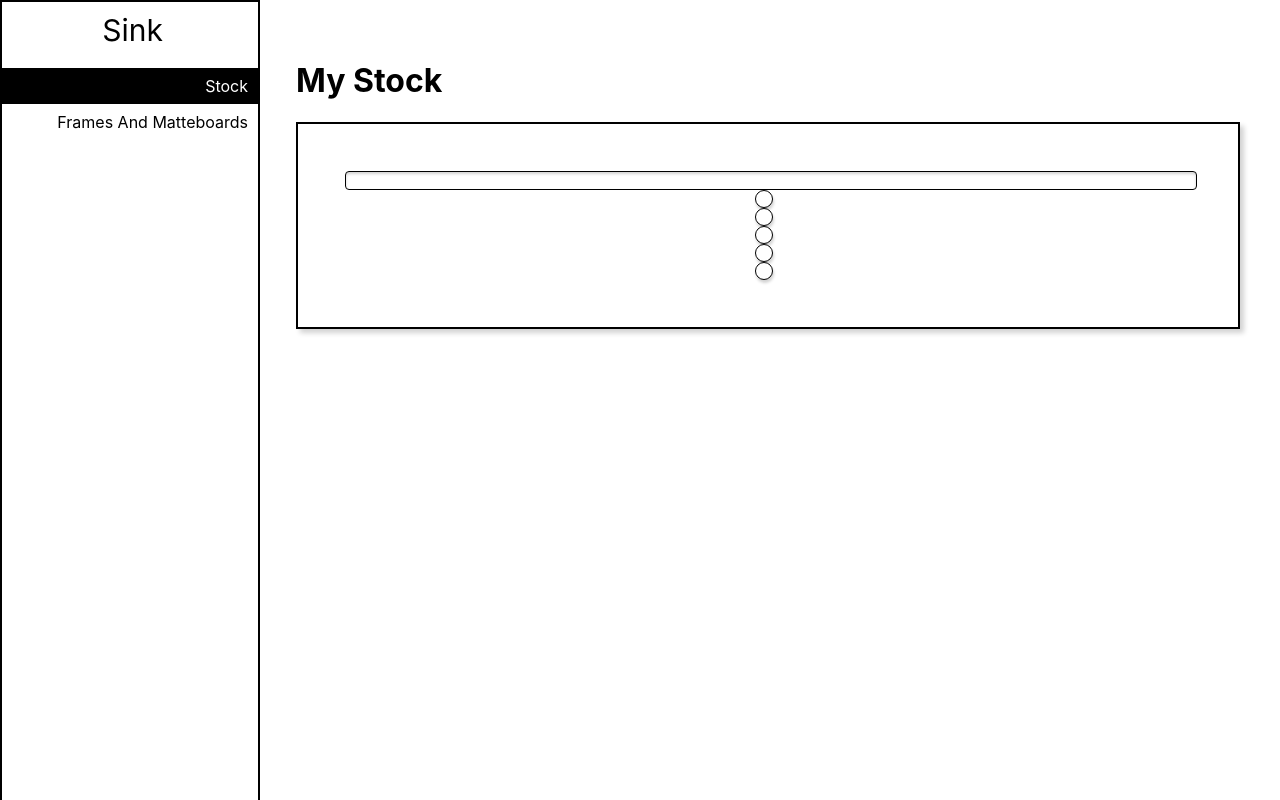
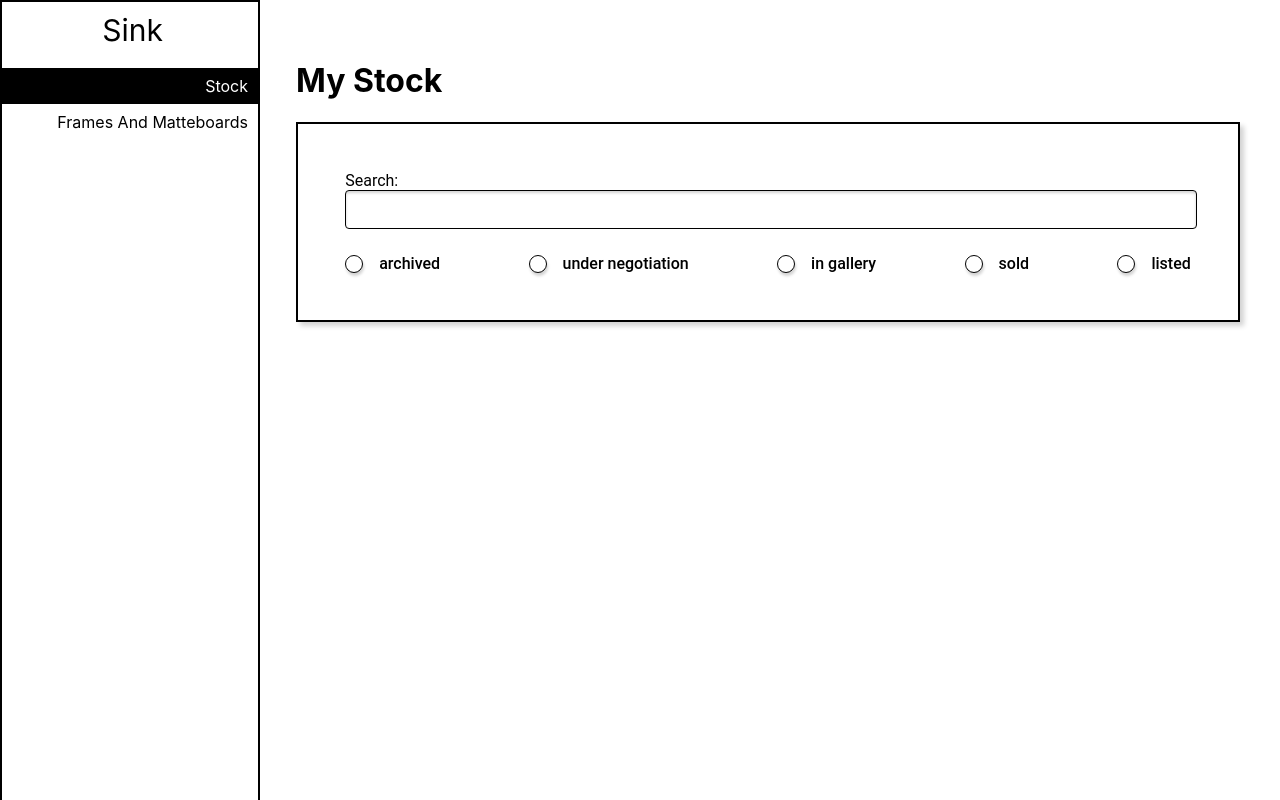
Before and after one commit to AMarieP/IT6041_Software_Project, a React (Create React App) app in the folder sink/frontend/: page /ViewStock in a window 1280 px wide. Built offline with nearby package versions, Linux system fonts and the light colour scheme.

Commit message:
Update ViewStock.js
added the search bar not functioning yet

```diff
--- a/sink/frontend/src/pages/ViewStock.js
+++ b/sink/frontend/src/pages/ViewStock.js
@@ -1,8 +1,11 @@
+import { useState } from "react"
+
 import BoxWithDropshadow from "../components/boxWithDropshadow"
 import TextBox from "../components/textBox"
 import FauxRadio from "../components/FauxRadio/fauxRadio"
 
 const ViewStock = () => {
+    const [search, setSearch] = useState('')
 
 
     return (
@@ -10,13 +13,20 @@ const ViewStock = () => {
             <div>
                 <h1>My Stock</h1>
                 <BoxWithDropshadow>
-                    <TextBox/>
-                    <div styles>
-                        <FauxRadio/>
-                        <FauxRadio/>
-                        <FauxRadio/>
-                        <FauxRadio/>
-                        <FauxRadio/>
+                    <TextBox
+                        id='search'
+                        type="text"
+                        name='Search:'
+                        onChange={(e) => setSearch(e.target.value)}
+                        value={search}
+                        thisHeight={'35px'}
+                    />
+                    <div style={styles.radioBtns}>
+                        <FauxRadio radId={'archived'} radName={'archived'} radValue={'archived'} children={'archived'}/>
+                        <FauxRadio radId={'under negotiation'} radName={'under negotiation'} radValue={'under negotiation'} children={'under negotiation'} />
+                        <FauxRadio radId={'in gallery'} radName={'in gallery'} radValue={'in gallery'} children={'in gallery'}/>
+                        <FauxRadio radId={'sold'} radName={'sold'} radValue={'sold'} children={'sold'}/>
+                        <FauxRadio radId={'listed'} radName={'listed'} radValue={'listed'} children={'listed'}/>
                     </div>
                 </BoxWithDropshadow>
             </div>
@@ -34,3 +44,13 @@ const ViewStock = () => {
 }
 
 export default ViewStock
+
+const styles = {
+    radioBtns:{
+        display:'flex',
+        width:'100%',
+        justifyContent:'space-between',
+        marginTop:'25px'
+
+    },
+}
```
